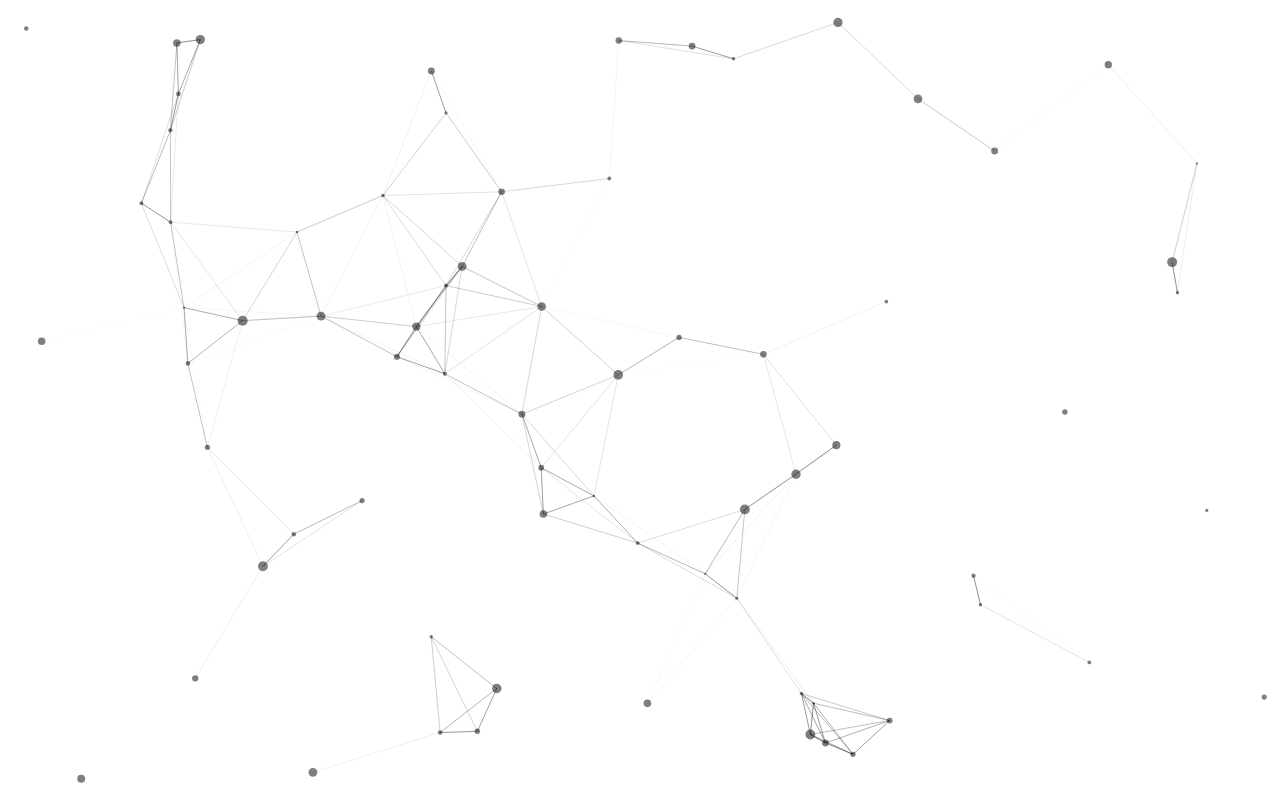
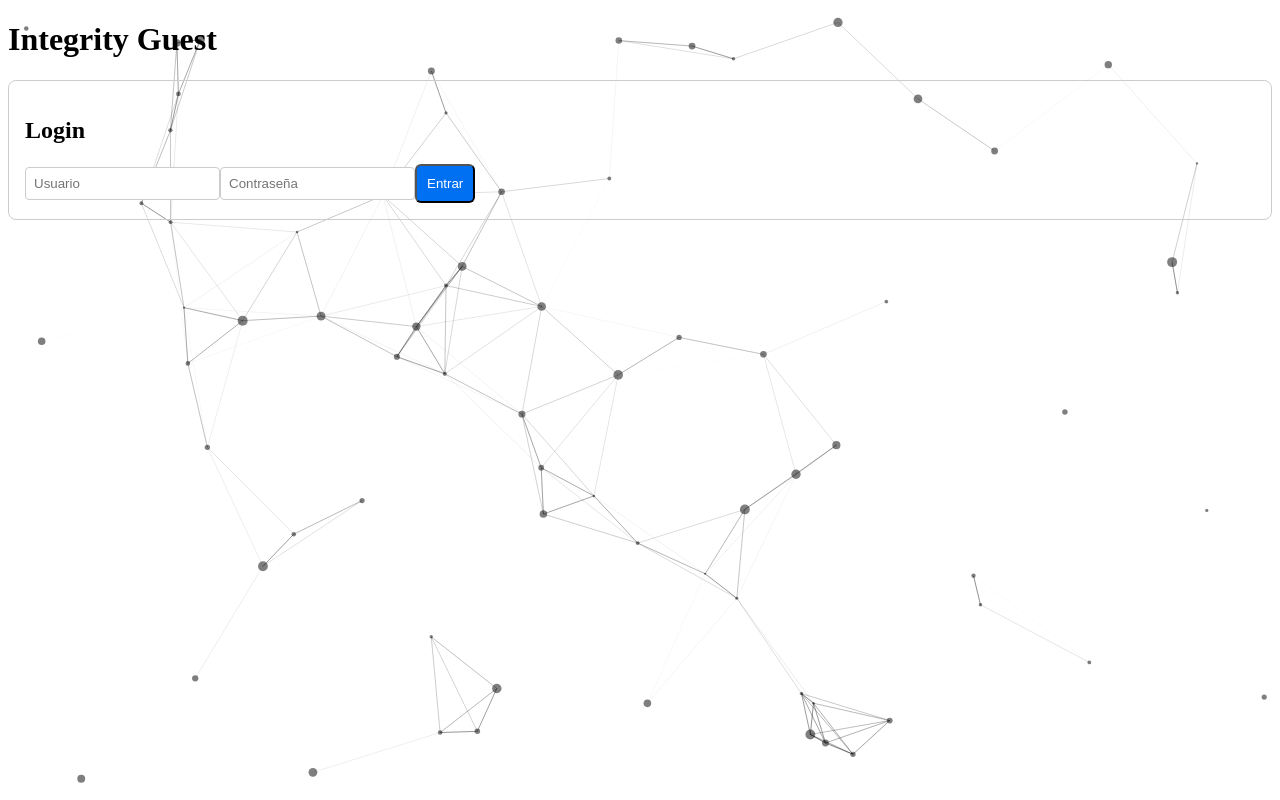
Before and after one commit to Integrityguest/integrity-guest, a Next.js app: page / in a window 1280 px wide. Built offline with nearby package versions, Linux system fonts and the light colour scheme.

Commit message:
Add files via upload

```diff
--- a/pages/index.js
+++ b/pages/index.js
@@ -1,4 +1,4 @@
-import { useState, useEffect } from "react";
+import { useState } from "react";
 import { Card, CardContent } from "@/components/ui/card";
 import { Input } from "@/components/ui/input";
 import { Button } from "@/components/ui/button";
@@ -60,10 +60,9 @@ export default function Home() {
         id="tsparticles"
         init={particlesInit}
         options={{
+          fullScreen: { enable: true, zIndex: -1 },
           background: {
-            color: {
-              value: "#ffffff",
-            },
+            color: { value: "#ffffff" },
           },
           fpsLimit: 60,
           interactivity: {
@@ -108,7 +107,7 @@ export default function Home() {
       />
 
       <div className="absolute inset-0 p-6 max-w-xl mx-auto z-10">
-        <h1 className="text-4xl font-bold mb-4 animate-fadeIn">Integrity Guest</h1>
+        <h1 className="text-4xl font-bold mb-4">Integrity Guest</h1>
 
         {!isLoggedIn ? (
           <Card>
```
